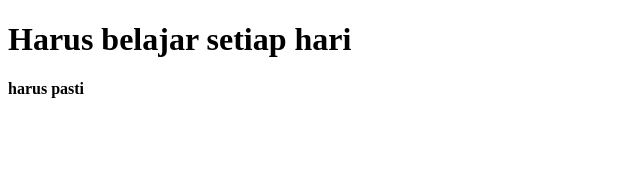
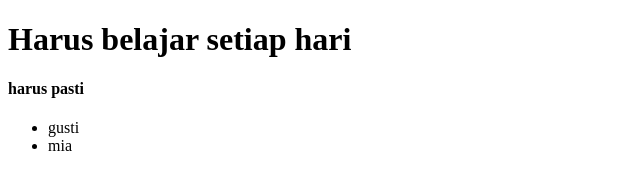
Before and after one commit to gustiarifiyanto/belajar-git-2, a plain HTML site: page index.html in a window 1280 px wide. Shown: the full height of the page, 0-640 px from the left. Drawn offline with Linux system fonts and the light colour scheme.

Commit message:
Menambahkan baris nama

```diff
--- a/index.html
+++ b/index.html
@@ -9,5 +9,9 @@
 <body>
     <h1>Harus belajar setiap hari</h1>
     <h4>harus pasti</h4>
+    <ul>
+        <li>gusti</li>
+        <li>mia</li>
+    </ul>
 </body>
 </html>
```
